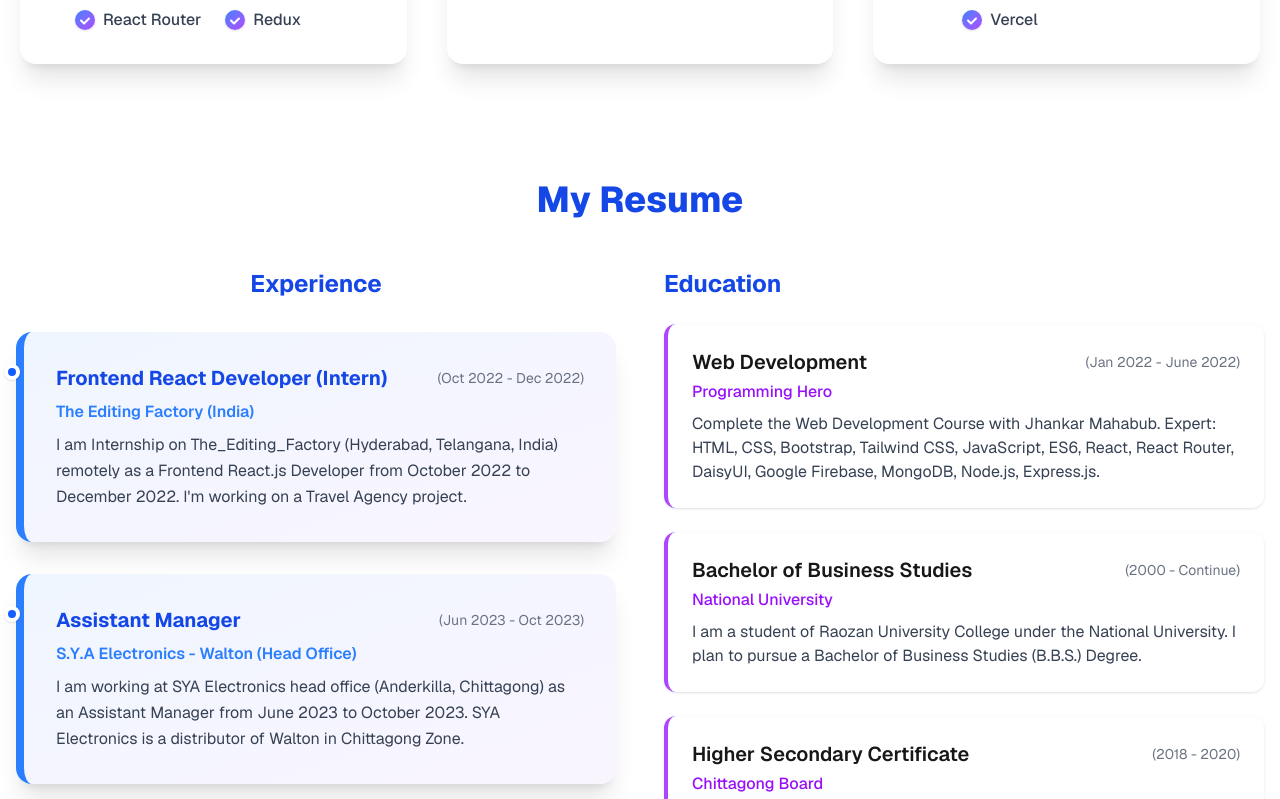
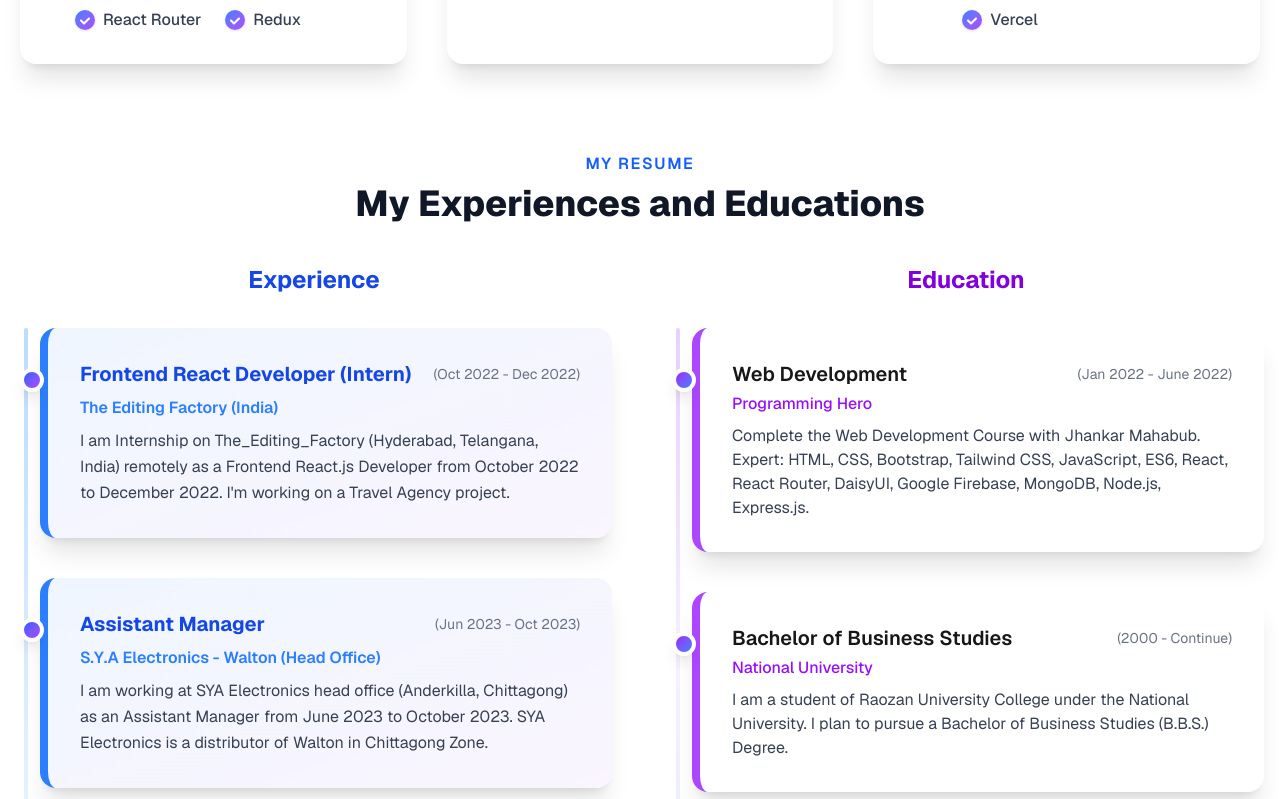
Before and after one commit to nurulazam-dev/nurulazamDev-portfolio-v3.0.0, a Next.js app: page / in a window 1280 px wide. Shown: the part 1521-2320 px from the top of the page. Built offline with nearby package versions, Linux system fonts and the light colour scheme.

Commit message:
Resume component setup

```diff
--- a/src/Components/Resume/Resume.jsx
+++ b/src/Components/Resume/Resume.jsx
@@ -3,16 +3,25 @@
 import { educationData, experienceData } from "@/assets/data/dataBank";
 
 const Resume = () => (
-  <section className="container mx-auto py-12 px-4">
-    <h1 className="text-4xl font-extrabold text-center text-blue-700 mb-12">
+  <section className="container mx-auto py-5 px-4">
+    <div className="text-center mb-10">
+      <h4 className="uppercase text-blue-600 font-semibold tracking-widest mb-2 animate-fade-in-down">
         My Resume
+      </h4>
+      <h1 className="text-3xl md:text-4xl font-extrabold text-gray-900 animate-fade-in-down">
+        My Experiences and Educations
       </h1>
-    <div className="grid md:grid-cols-2 gap-12">
+    </div>
+    <div className="grid md:grid-cols-2 gap-14">
+      {/* Experience */}
       <section className="mb-10">
-        <h2 className="text-2xl font-bold text-blue-700 mb-8 text-center">
+        <h2 className="text-2xl font-bold text-blue-700 mb-8 text-center animate-fade-in-left">
           Experience
         </h2>
-        <div className="space-y-8">
+        <div className="relative pl-6">
+          {/* Vertical timeline line */}
+          <div className="absolute left-2 top-0 bottom-0 w-1 bg-gradient-to-b from-blue-300 via-blue-100 to-purple-200 rounded-full opacity-60"></div>
+          <div className="space-y-10">
             {experienceData.map((exp, idx) => (
               <div
                 key={idx}
@@ -20,9 +29,11 @@ const Resume = () => (
                 style={{ animationDelay: `${idx * 0.1 + 0.2}s` }}
               >
                 {/* Timeline Dot */}
-              <span className="absolute -left-5 top-8 w-4 h-4 bg-blue-600 border-4 border-white rounded-full shadow group-hover:scale-125 transition-transform duration-300"></span>
+                <span className="absolute -left-7 top-10 w-6 h-6 bg-gradient-to-br from-blue-600 to-purple-500 border-4 border-white rounded-full shadow-lg group-hover:scale-125 transition-transform duration-300"></span>
                 <div className="flex flex-col md:flex-row md:items-center md:justify-between mb-2">
-                <h3 className="text-xl font-bold text-blue-700">{exp?.role}</h3>
+                  <h3 className="text-xl font-bold text-blue-700">
+                    {exp?.role}
+                  </h3>
                   <span className="text-sm text-gray-500 mt-1 md:mt-0">
                     {exp?.period}
                   </span>
@@ -34,7 +45,50 @@ const Resume = () => (
               </div>
             ))}
           </div>
+        </div>
+      </section>
+      {/* Education */}
+      <section className="mb-10">
+        <h2 className="text-2xl font-bold text-purple-700 mb-8 text-center animate-fade-in-right">
+          Education
+        </h2>
+        <div className="relative pl-6">
+          {/* Vertical timeline line */}
+          <div className="absolute left-2 top-0 bottom-0 w-1 bg-gradient-to-b from-purple-300 via-purple-100 to-blue-200 rounded-full opacity-60"></div>
+          <div className="space-y-10">
+            {educationData.map((edu, idx) => (
+              <div
+                key={idx}
+                className="relative bg-white rounded-2xl shadow-xl p-8 border-l-8 border-purple-500 group hover:shadow-2xl transition-all duration-300 animate-fade-in-up"
+                style={{ animationDelay: `${idx * 0.1 + 0.2}s` }}
+              >
+                {/* Timeline Dot */}
+                <span className="absolute -left-7 top-10 w-6 h-6 bg-gradient-to-br from-purple-600 to-blue-500 border-4 border-white rounded-full shadow-lg group-hover:scale-125 transition-transform duration-300"></span>
+                <div className="flex flex-col md:flex-row md:items-center md:justify-between mb-1">
+                  <h3 className="text-xl font-semibold">{edu?.title}</h3>
+                  <span className="text-sm text-gray-500">{edu?.time}</span>
+                </div>
+                <div className="text-purple-600 font-medium mb-2">
+                  {edu?.org}
+                </div>
+                <p className="text-gray-700">{edu?.desc}</p>
+              </div>
+            ))}
+          </div>
+        </div>
+      </section>
+    </div>
     <style jsx global>{`
+      @keyframes fade-in-down {
+        0% {
+          opacity: 0;
+          transform: translateY(-30px);
+        }
+        100% {
+          opacity: 1;
+          transform: translateY(0);
+        }
+      }
       @keyframes fade-in-up {
         0% {
           opacity: 0;
@@ -45,46 +99,39 @@ const Resume = () => (
           transform: translateY(0);
         }
       }
-          .animate-fade-in-up {
-            animation: fade-in-up 0.7s both;
-          }
-        `}</style>
-      </section>
-      <section className="mb-10">
-        <h2 className="text-2xl font-bold text-blue-700 mb-6">Education</h2>
-        <div className="space-y-6">
-          {educationData.map((edu, idx) => (
-            <div
-              key={idx}
-              className="bg-white rounded-xl shadow p-6 border-l-4 border-purple-500 animate-fade-in-up"
-              style={{ animationDelay: `${idx * 0.1 + 0.2}s` }}
-            >
-              <div className="flex justify-between items-center mb-1">
-                <h3 className="text-xl font-semibold">{edu?.title}</h3>
-                <span className="text-sm text-gray-500">{edu?.time}</span>
-              </div>
-              <div className="text-purple-600 font-medium mb-2">{edu?.org}</div>
-              <p className="text-gray-700">{edu?.desc}</p>
-            </div>
-          ))}
-        </div>
-        <style jsx global>{`
-          @keyframes fade-in-up {
+      @keyframes fade-in-left {
         0% {
           opacity: 0;
-              transform: translateY(30px);
+          transform: translateX(-40px);
         }
         100% {
           opacity: 1;
-              transform: translateY(0);
+          transform: translateX(0);
         }
       }
+      @keyframes fade-in-right {
+        0% {
+          opacity: 0;
+          transform: translateX(40px);
+        }
+        100% {
+          opacity: 1;
+          transform: translateX(0);
+        }
+      }
+      .animate-fade-in-down {
+        animation: fade-in-down 0.8s both;
+      }
       .animate-fade-in-up {
-            animation: fade-in-up 0.7s both;
+        animation: fade-in-up 0.8s both;
+      }
+      .animate-fade-in-left {
+        animation: fade-in-left 1s both;
+      }
+      .animate-fade-in-right {
+        animation: fade-in-right 1s both;
       }
     `}</style>
-      </section>
-    </div>
   </section>
 );
 
```
Lines whose indentation alone changed are shown as unchanged.
